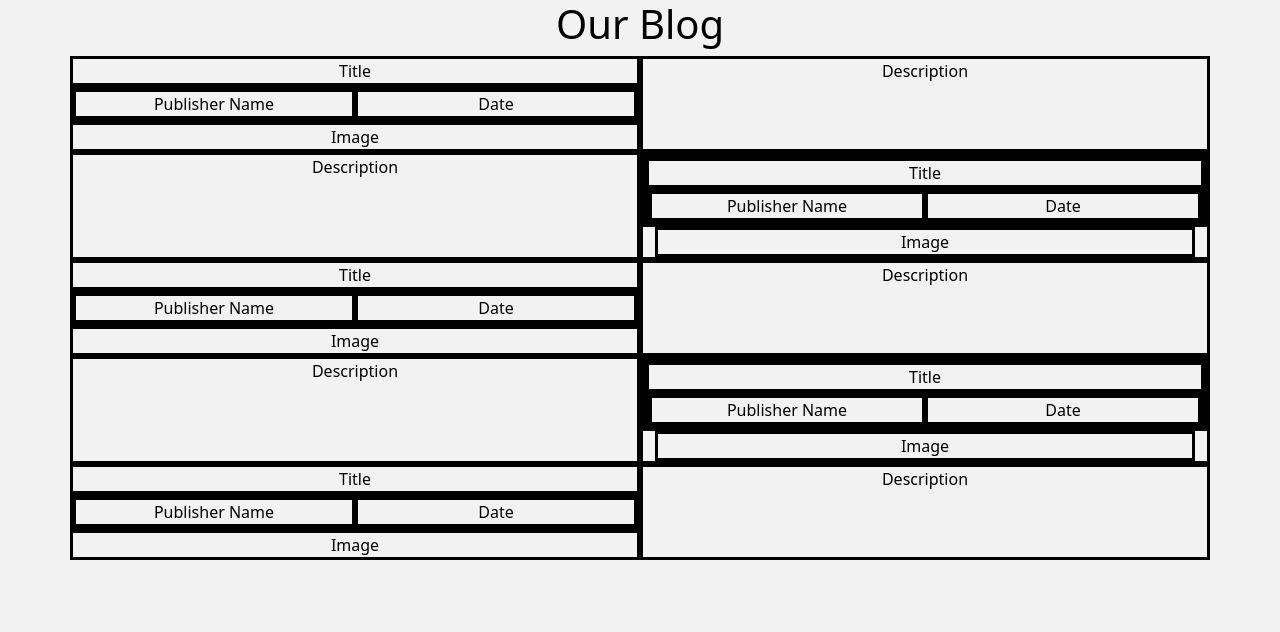
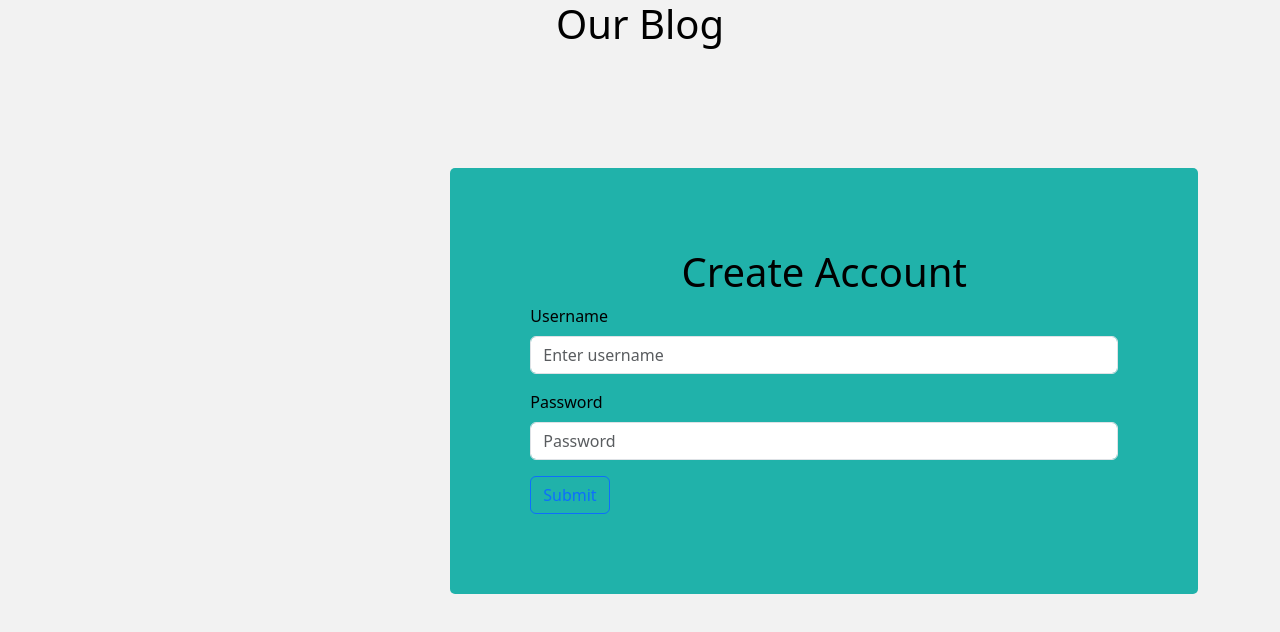
Before and after one commit to caliz83/BlogFrontL, a React (Vite) app: page /CreateAccount in a window 1280 px wide. Shown: the top 632 px of the page. Built offline with nearby package versions, Linux system fonts and the light colour scheme.

Commit message:
fnished visual of create account page

```diff
--- a/src/App.jsx
+++ b/src/App.jsx
@@ -10,6 +10,7 @@
 
 import "./App.css";
 import BlogPage from "./components/BlogPage";
+import CreateAccount from "./components/CreateAccount";
 import Dashboard from "./components/Dashboard";
 import { Col, Container, Row } from "react-bootstrap";
 
@@ -20,7 +21,8 @@ function App() {
         <Col>
           <h1 className="text-center">Our Blog</h1>
         </Col>
-        <BlogPage />
+        <CreateAccount />
+        {/* <BlogPage /> */}
         {/* <Dashboard /> */}
       </Row>
     </Container>
--- a/src/components/BlogPage.jsx
+++ b/src/components/BlogPage.jsx
@@ -1,6 +1,6 @@
 import React from "react";
 import { useState } from "react";
-import { Container, Row, Button, Form, Modal, Col } from "react-bootstrap";
+import { Container, Row, Col } from "react-bootstrap";
 
 const BlogPage = () => {
   const [blogItems, setBlogItems] = useState([
--- /dev/null
+++ b/src/components/CreateAccount.jsx
@@ -0,0 +1,42 @@
+import React, { useState} from 'react'
+import { Container, Row, Col, Button, Form } from 'react-bootstrap';
+
+
+const CreateAccount = () => {
+
+    const [username, setUsername] = useState('');
+    const [password, setPassword] = useState('');
+
+    const handleUser = (e) => setUsername(e.target.value);
+    const handlePassword = (e) => setPassword(e.target.value);
+    const handleSubmit = () => {
+        let userData = {
+            usernameObj: username,
+            passwordObj: password
+        }
+        console.log(userData);
+    }
+
+  return (
+    <div>
+      <Form style={{width: "40", marginLeft: "33%", marginTop: "10%", backgroundColor: "lightseagreen", borderRadius: 5, padding: 80}}>
+      <h1 className='text-center'>Create Account</h1>
+      <Form.Group className="mb-3" controlId="Username">
+        <Form.Label>Username</Form.Label>
+        <Form.Control type="text" placeholder="Enter username" onChange={handleUser}/>
+      </Form.Group>
+
+      <Form.Group className="mb-3" controlId="formBasicPassword">
+        <Form.Label>Password</Form.Label>
+        <Form.Control type="password" placeholder="Password" onChange={handlePassword} />
+      </Form.Group>
+
+      <Button variant="outline-primary" onClick={handleSubmit}>
+        Submit
+      </Button>
+    </Form>
+    </div>
+  )
+}
+
+export default CreateAccount
```
